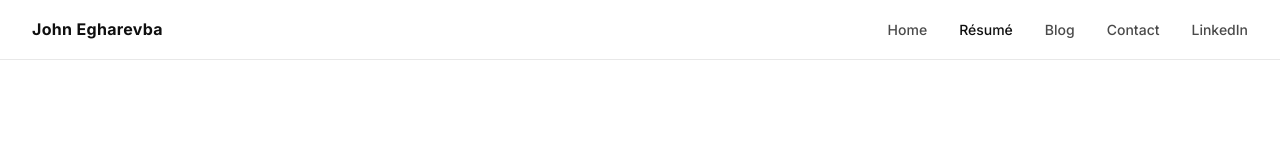
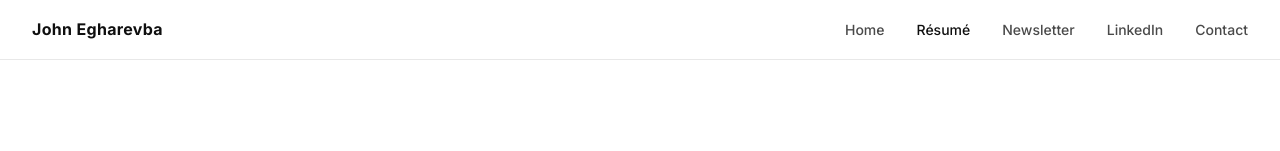
Before and after one commit to johnegharevba/Personal-Website, a plain HTML site: page resume.html in a window 1280 px wide. Shown: the top 151 px of the page. Drawn offline with Linux system fonts and the light colour scheme.

Commit message:
Clean up resume.html by removing section comments
Removed comments for sections in the resume.

```diff
--- a/resume.html
+++ b/resume.html
@@ -13,9 +13,9 @@
     <ul class="nav-links">
       <li><a href="index.html">Home</a></li>
       <li><a href="resume.html" class="active">Résumé</a></li>
-      <li><a href="blog.html">Blog</a></li>
+      <li><a href="newsletter.html">Newsletter</a></li>
+      <li><a href="https://linkedin.com/in/John-Egharevba/" target="_blank" rel="noopener">LinkedIn</a></li>
       <li><a href="contact.html">Contact</a></li>
-      <li><a href="https://linkedin.com/in/John-Egharevba/" target="_blank" rel="noopener">LinkedIn</a></li>
     </ul>
   </nav>
 
@@ -31,7 +31,6 @@
 
       <div class="resume-body">
 
-        <!-- EDUCATION -->
         <div class="resume-section">
           <p class="resume-section-title">Education</p>
 
@@ -61,7 +60,6 @@
           </div>
         </div>
 
-        <!-- EXPERIENCE -->
         <div class="resume-section">
           <p class="resume-section-title">Experience</p>
 
@@ -107,7 +105,6 @@
           </div>
         </div>
 
-        <!-- LEADERSHIP -->
         <div class="resume-section">
           <p class="resume-section-title">Leadership & Activities</p>
 
@@ -152,7 +149,6 @@
           </div>
         </div>
 
-        <!-- ADDITIONAL -->
         <div class="resume-section">
           <p class="resume-section-title">Additional Information</p>
           <div class="additional-grid">
```
